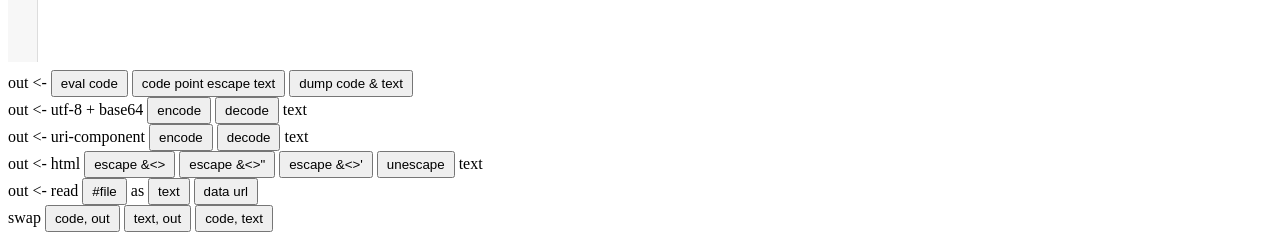
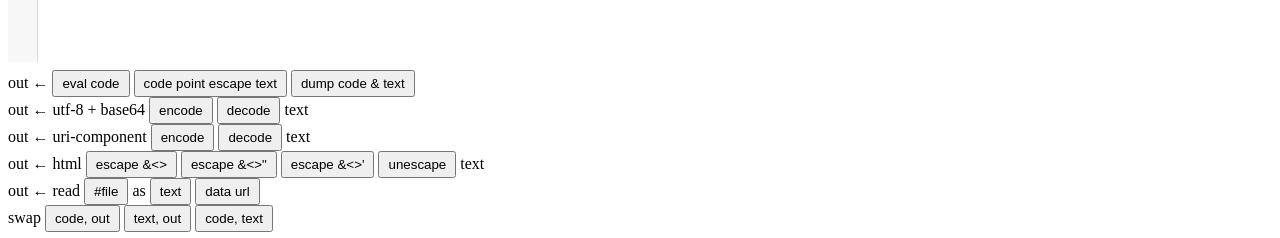
Before and after one commit to DGCK81LNN/tablethack, a plain HTML site: page swissknife.html in a window 1280 px wide. Shown: the part 331-569 px from the top of the page. Drawn offline with nearby package versions, Linux system fonts and the light colour scheme; a script that the page names is missing.

Commit message:
Update swissknife.html
"&lt;-" => "&larr;"

```diff
--- a/swissknife.html
+++ b/swissknife.html
@@ -47,7 +47,7 @@
     </div>
     <div style="margin:8px 0">
       <div>
-        out &lt;-
+        out &larr;
         <button onclick="try{let __r=eval(codebox.value);out.value=__r}catch(e){out.value=e}">
           eval code
         </button>
@@ -59,7 +59,7 @@
         </button>
       </div>
       <div>
-        out &lt;- utf-8 + base64
+        out &larr; utf-8 + base64
         <button onclick="out.value=Base64LNN.encodeUTF8(text.value)">
           encode
         </button>
@@ -69,7 +69,7 @@
         text
       </div>
       <div>
-        out &lt;- uri-component
+        out &larr; uri-component
         <button onclick="out.value=encodeURIComponent(text.value)">
           encode
         </button>
@@ -79,7 +79,7 @@
         text
       </div>
       <div>
-        out &lt;- html
+        out &larr; html
         <button onclick="out.value=text.value.replace(/&amp;/g,'&amp;amp;').replace(/&lt;/g,'&amp;lt;').replace(/&gt;/g,'&amp;gt;')">
           escape &amp;&lt;&gt;
         </button>
@@ -95,7 +95,7 @@
         text
       </div>
       <div>
-        out &lt;- read
+        out &larr; read
         <button onclick="file.click()">
           #file
         </button>
```
